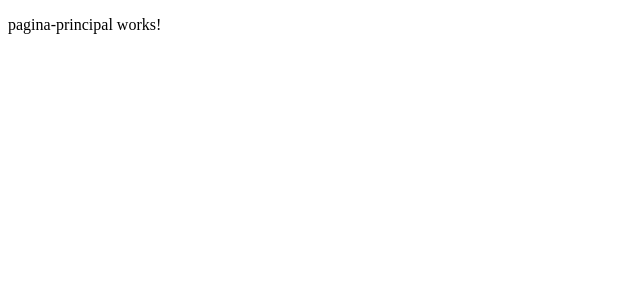
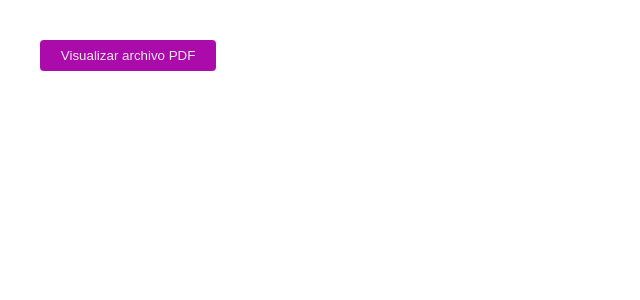
Before and after one commit to YonierVasquezMarin/pruebas-electron, an Angular app: page / in a window 1280 px wide. Shown: the top 300 px of the page, without its empty margins (0-640 px from the left). Built offline with nearby package versions, Linux system fonts and the light colour scheme.

Commit message:
Se agrega referencia al componente visualizar componente

```diff
--- a/src/app/app.routes.ts
+++ b/src/app/app.routes.ts
@@ -1,5 +1,6 @@
 import { Routes } from '@angular/router';
 import { PaginaPrincipalComponent } from './pagina-principal/pagina-principal.component';
+import { VisualizarPdfsComponent } from './visualizar-pdfs/visualizar-pdfs.component';
 
 export const routes: Routes = [
     {
@@ -11,6 +12,10 @@ export const routes: Routes = [
         component: PaginaPrincipalComponent,
     },
     {
+        path: 'visualizar-pdfs',
+        component: VisualizarPdfsComponent,
+    },
+    {
         path: '**',
         redirectTo: 'pagina-principal',
     },
--- a/src/app/pagina-principal/pagina-principal.component.html
+++ b/src/app/pagina-principal/pagina-principal.component.html
@@ -1 +1,3 @@
-<p>pagina-principal works!</p>
+<main>
+    <button routerLink="/visualizar-pdfs">Visualizar archivo PDF</button>
+</main>
--- a/src/app/pagina-principal/pagina-principal.component.scss
+++ b/src/app/pagina-principal/pagina-principal.component.scss
@@ -0,0 +1,13 @@
+main {
+    padding: 1rem;
+
+    button {
+        margin: 1rem;
+        padding: 0.5rem 1.30rem;
+        background-color: rgb(171, 11, 171);
+        border: none;
+        border-radius: 4px;
+        color: rgb(239, 235, 235);
+        cursor: pointer;
+    }
+}
--- a/src/app/pagina-principal/pagina-principal.component.ts
+++ b/src/app/pagina-principal/pagina-principal.component.ts
@@ -1,9 +1,10 @@
 import { Component } from '@angular/core';
+import { RouterLink } from '@angular/router';
 
 @Component({
   selector: 'app-pagina-principal',
   standalone: true,
-  imports: [],
+  imports: [RouterLink],
   templateUrl: './pagina-principal.component.html',
   styleUrl: './pagina-principal.component.scss'
 })
```
